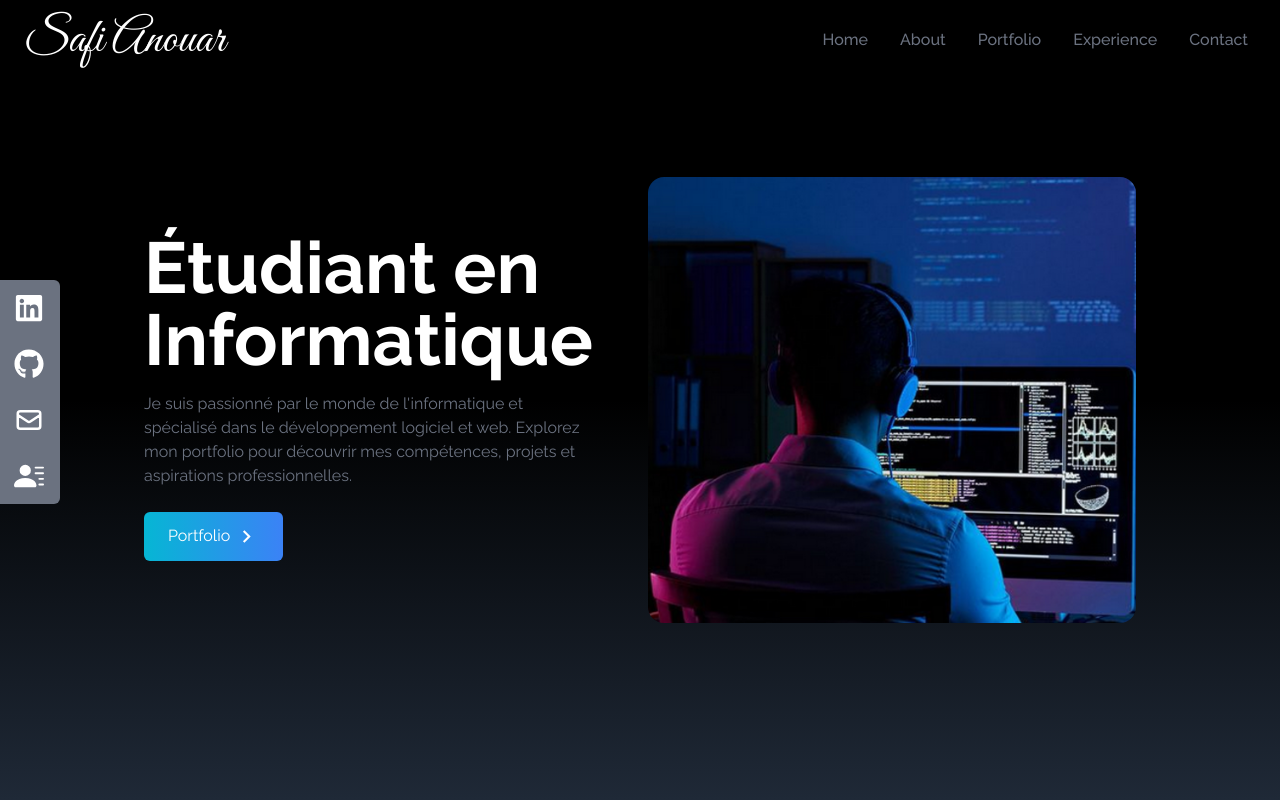
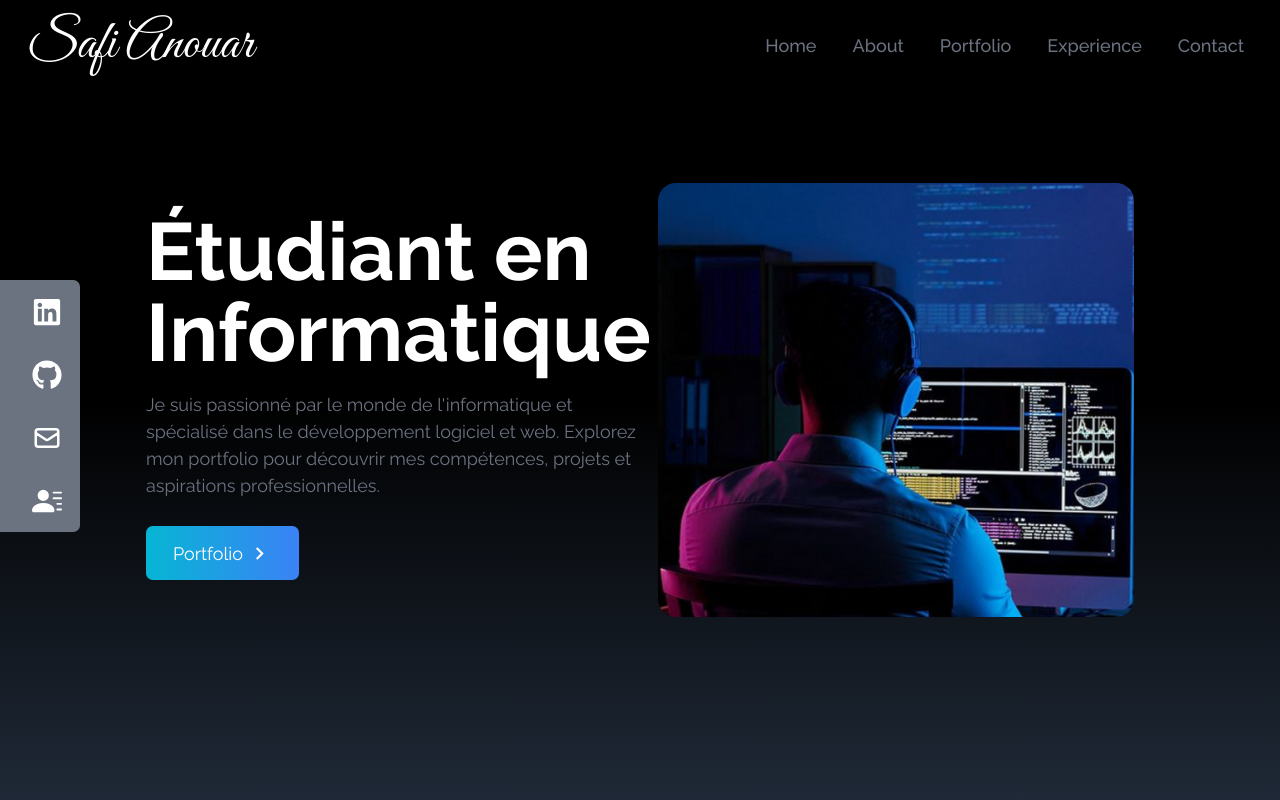
Before and after one commit to Yanismerbah/Portfolio, a React (Create React App) app: page / in a window 1280 px wide. Shown: the top 800 px of the page. Built offline with nearby package versions, Linux system fonts and the light colour scheme.

Commit message:
modification index.css

```diff
--- a/src/index.css
+++ b/src/index.css
@@ -1,11 +1,41 @@
+/* Import des polices */
 @import url('https://fonts.googleapis.com/css2?family=Raleway:ital,wght@0,100;0,200;0,300;0,400;0,500;0,600;0,700;0,800;0,900;1,100;1,200;1,300;1,400;1,500;1,600;1,700;1,800;1,900&display=swap');
-
 @import url('https://fonts.googleapis.com/css2?family=Great+Vibes&display=swap');
 
+/* Tailwind CSS */
 @tailwind base;
 @tailwind components;
 @tailwind utilities;
 
+/* Media Queries */
+/* Styles pour les écrans de largeur maximale de 768 pixels (tablettes et téléphones) */
+@media only screen and (max-width: 768px) {
+  html {
+    font-size: 14px;
+  }
+
+  /* Ajoutez d'autres styles spécifiques aux écrans étroits ici */
+}
+
+/* Styles pour les écrans de largeur entre 769 et 1024 pixels (petits ordinateurs portables) */
+@media only screen and (min-width: 769px) and (max-width: 1024px) {
+  html {
+    font-size: 16px;
+  }
+
+  /* Ajoutez d'autres styles spécifiques aux écrans de taille moyenne ici */
+}
+
+/* Styles pour les écrans de largeur minimale de 1025 pixels (ordinateurs de bureau) */
+@media only screen and (min-width: 1025px) {
+  html {
+    font-size: 18px;
+  }
+
+  /* Ajoutez d'autres styles spécifiques aux grands écrans ici */
+}
+
+/* Layer base pour la police Raleway */
 @layer base {
   html {
     font-family: 'Raleway', sans-serif;
```
